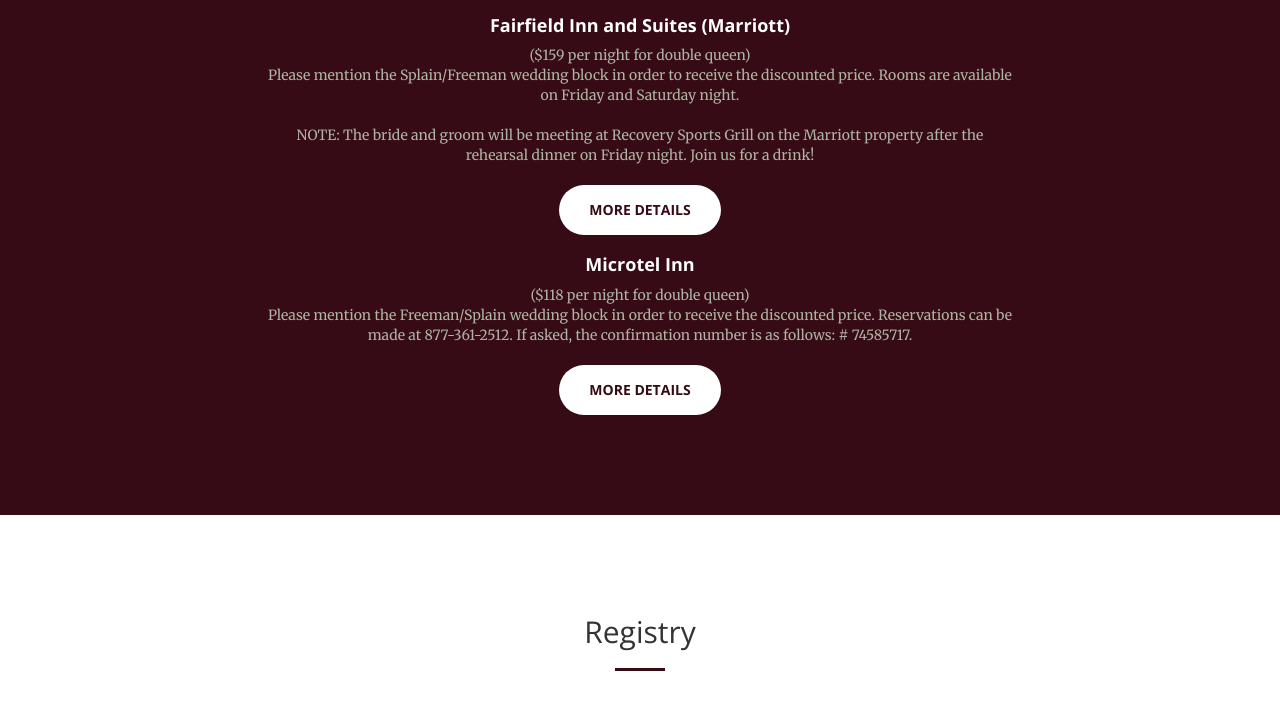
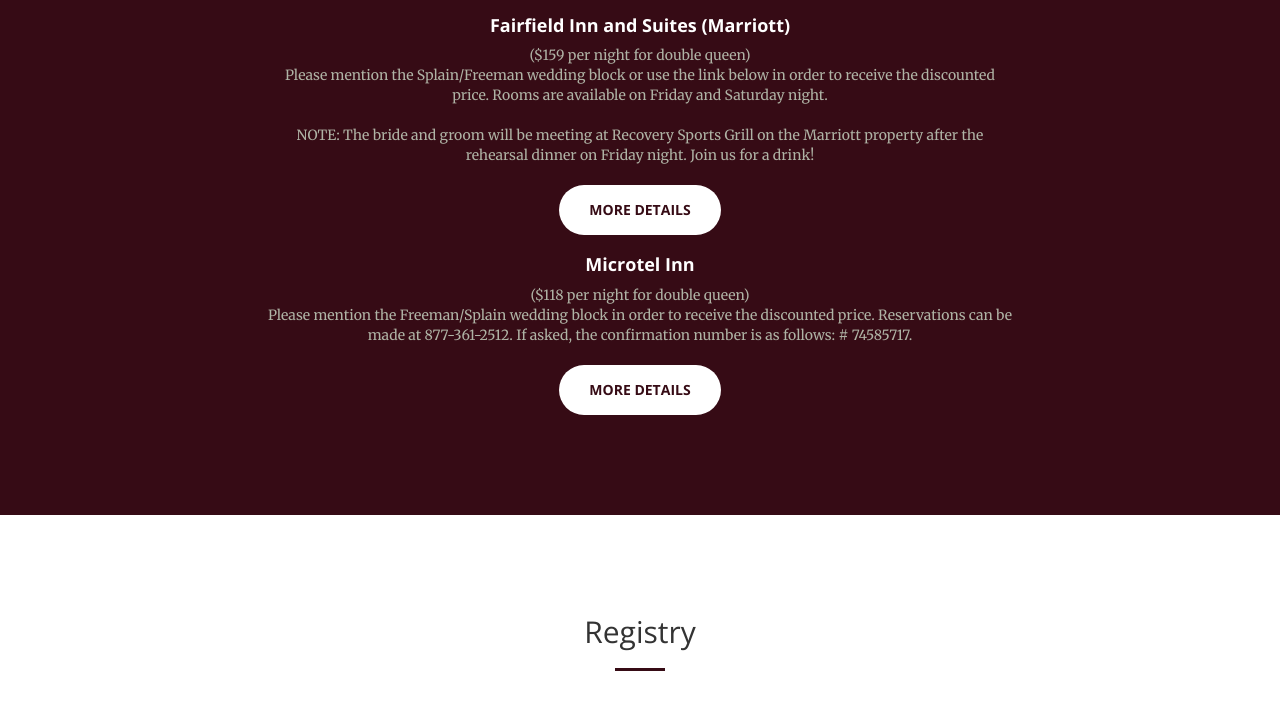
Before and after one commit to mikesplain/lizandmike.rocks, a Jekyll site: the page built from index.html, in a window 1280 px wide and 900 px high, scrolled down 2175 px, cut to the strip 194-900 px from the top of the window. Built offline with Jekyll 4.4.1, drawn with Linux system fonts in a browser that asks for light colours.

Commit message:
Add new marriott link

```diff
--- a/_includes/accomodations.html
+++ b/_includes/accomodations.html
@@ -10,11 +10,11 @@
                 <p class="text-faded">
                   <h4 class="hotel-name">Fairfield Inn and Suites (Marriott)</a></h4>
                   ($159 per night for double queen)<br />
-                  Please mention the Splain/Freeman wedding block in order to receive the discounted price.  Rooms are available on Friday and Saturday night.
+                  Please mention the Splain/Freeman wedding block or use the link below in order to receive the discounted price.  Rooms are available on Friday and Saturday night.
                   <br /><br />
                   NOTE: The bride and groom will be meeting at Recovery Sports Grill on the Marriott property after the rehearsal dinner on Friday night.  Join us for a drink!
                 </p>
-                <a href="http://www.marriott.com/hotels/travel/syrvr-fairfield-inn-and-suites-verona/" target="_blank" class="btn btn-default-primary btn-xl page-scroll">More details</a>
+                <a href="http://www.marriott.com/meeting-event-hotels/group-corporate-travel/groupCorp.mi?resLinkData=Splain%20Freeman%20Wedding%5Esyrvr%60SFWSFWA%60159.00%60USD%60false%604%6010/13/17%6010/15/17%609/22/17&app=resvlink&stop_mobi=yes" target="_blank" class="btn btn-default-primary btn-xl page-scroll">More details</a>
                 <p class="text-faded">
                   <h4 class="hotel-name">Microtel Inn</h4>
                   ($118 per night for double queen)<br />
```
